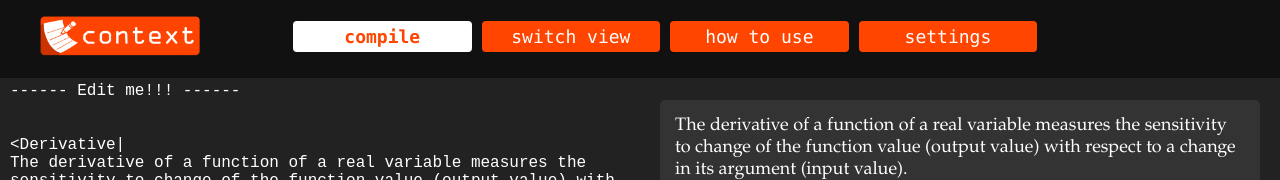
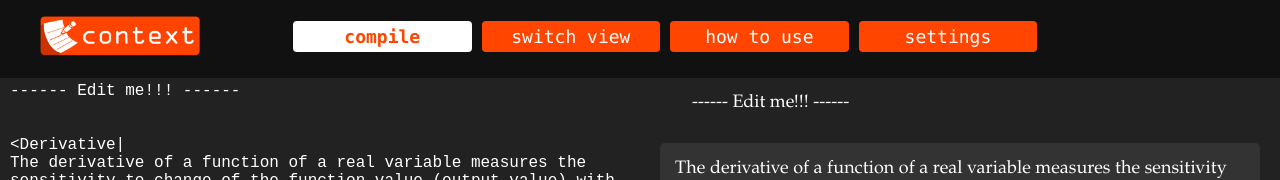
Before and after one commit to kevinmkchin/context, a React (Create React App) app: page / in a window 1280 px wide. Both pictures are taken after a click on the button "compile". Shown: the top 180 px of the page. Built offline with nearby package versions, Linux system fonts and the light colour scheme.

Commit message:
You can now add text notes between definitions. They will also be checked for linked definitions.

```diff
--- a/src/App.css
+++ b/src/App.css
@@ -24,7 +24,6 @@ body{
 /* Control the right side */
 .right {
   right: 0;
-
   background-color: #222222;
 
 }
--- a/src/Components/Components.css
+++ b/src/Components/Components.css
@@ -4,7 +4,8 @@ div {
 
 .link {
     font-weight: bold;
-    color: #0088cc;
+    color: #bad444;
+    text-decoration: none;
 }
 
 .keyword {
@@ -13,7 +14,7 @@ div {
 }
 
 .note {
-    color: #FFFFFF;
+    color: white;
     margin: 3px;
     padding: 2px;
     background-color: #222222;
@@ -42,6 +43,7 @@ div {
 }
 
 .body{
+    font-size: 18px;
 
     margin-top: 25px;
     margin-bottom: 15px;
@@ -51,6 +53,18 @@ div {
     border-radius: 5px;
     background-color: #333333;
 }
+
+.text{
+    font-size: 18px;
+    color: white;
+
+    padding: 2px;
+    margin-left: 50px;
+    margin-right: 50px;
+    margin-top: 10px;
+    margin-bottom: 10px;
+}
+
 
 .tooltip {
     border-radius: 20px;
--- /dev/null
+++ b/src/Components/Text.js
@@ -0,0 +1,13 @@
+import React, { Component } from 'react';
+import { findLinkWords } from './../Parser/parse';
+import './Components.css';
+
+export class Text extends Component {
+    render() {
+        return (
+            <div className="text">
+                {findLinkWords(this.props.input, this.props.definedWords)}
+            </div>
+        );
+    }
+}
--- a/src/Parser/parse.js
+++ b/src/Parser/parse.js
@@ -3,6 +3,8 @@ import { Note } from './../Components/Note';
 import React from 'react';
 import { Context } from './../Context/Context';
 import { Link } from '../Components/Link';
+//import { Body } from '../Components/Body';
+import { Text } from '../Components/Text';
 
 
 // returns the components to display
@@ -10,9 +12,16 @@ import { Link } from '../Components/Link';
 export const parse = (rawInput, definedWords) => {
     let components = [];
     let left;
+    let rbEnd; //marks end of bracket
     for (let i = 0; i < rawInput.length; i++) {
         if (rawInput[i] === LB) {
             left = i;
+            //once left bracket is encountered, collect everything before this and after rbEnd. make that a body
+            components.push(
+                <Text
+                    input={rawInput.slice(rbEnd+1, i)}
+                    definedWords={definedWords}/>
+            );
         } else if (rawInput[i] === RB) {
             // array of string, should put into constructor
             components.push(
@@ -21,6 +30,7 @@ export const parse = (rawInput, definedWords) => {
                     definedWords={definedWords}
                 />
             );
+            rbEnd = i;
         }
     }
     return components;
```
